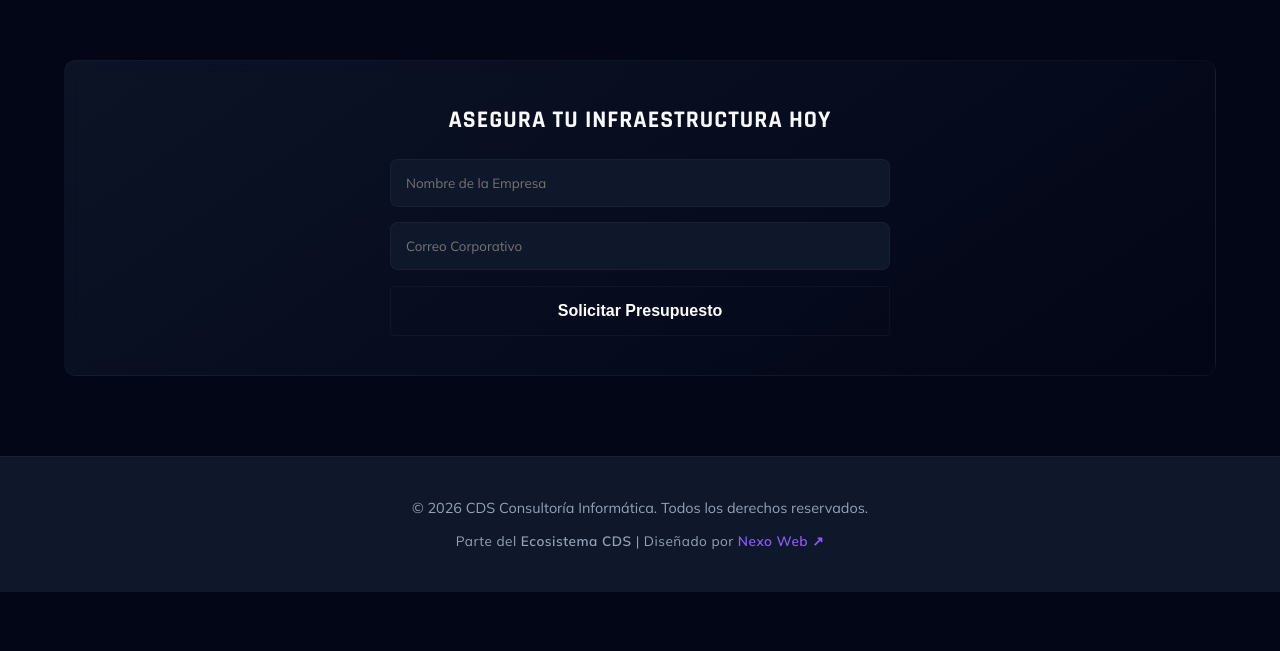
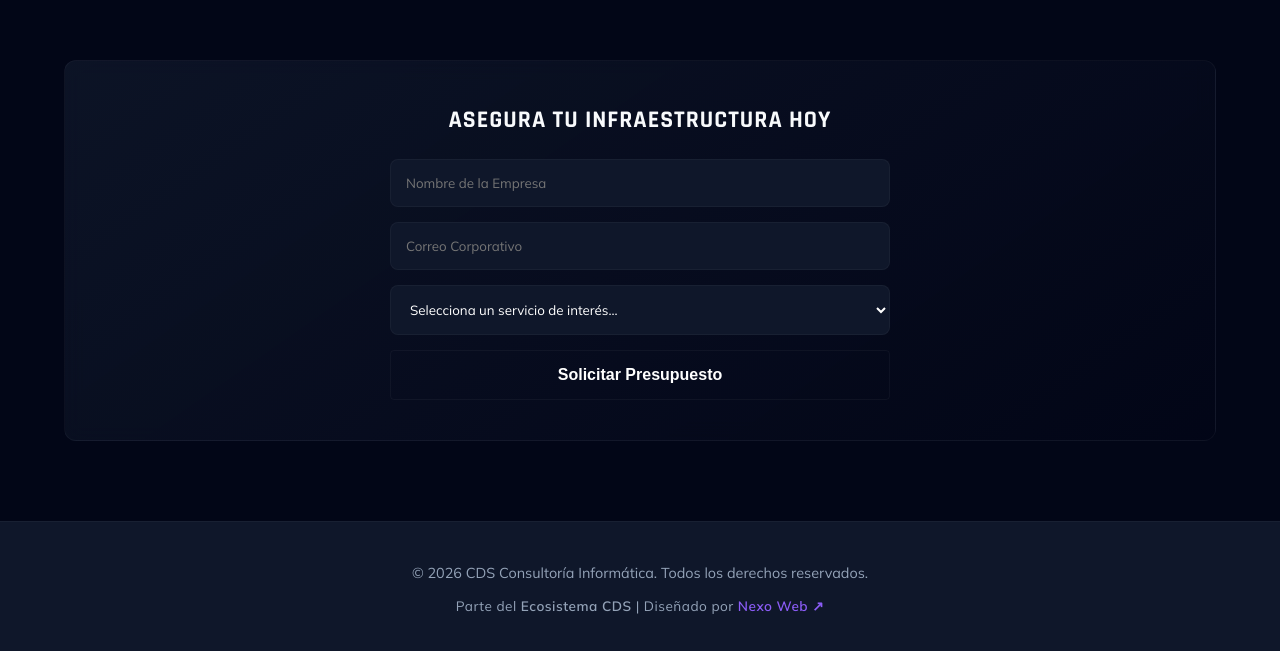
Before and after one commit to consultoriainformaticacds/CDS-CONSULTORIA, a website built with Vite: page index.html in a window 1280 px wide. Shown: the part 1967-2618 px from the top of the page. Before the commit the page ends 2559 px from the top, so only its background shows below. Built offline with nearby package versions, Linux system fonts and the light colour scheme.

Commit message:
feat: agrega selector de servicios al formulario de contacto para calificar leads

```diff
--- a/index.html
+++ b/index.html
@@ -78,6 +78,17 @@
     <form id="cdsForm" action="https://formspree.io/f/maqpkdog" method="POST" style="max-width: 500px; margin: 0 auto; display: flex; flex-direction: column; gap: 15px;">
       <input type="text" name="nombre" placeholder="Nombre de la Empresa" required style="padding: 15px; border-radius: 8px; border: 1px solid var(--card-border); background: var(--bg-secondary); color: white; outline: none; font-family: inherit;">
       <input type="email" name="email" placeholder="Correo Corporativo" required style="padding: 15px; border-radius: 8px; border: 1px solid var(--card-border); background: var(--bg-secondary); color: white; outline: none; font-family: inherit;">
+
+      <select name="servicio" required style="padding: 15px; border-radius: 8px; border: 1px solid var(--card-border); background: var(--bg-secondary); color: white; outline: none; font-family: inherit; cursor: pointer;">
+        <option value="" disabled selected>Selecciona un servicio de interés...</option>
+        <option value="Auditoria">Auditoría de Ciberseguridad</option>
+        <option value="Soporte IT">Soporte IT 24/7</option>
+        <option value="Pentesting">Pentesting y Hardening</option>
+        <option value="Vigilancia">Vigilancia y Cámaras IP</option>
+        <option value="Nexo Web">Desarrollo Web (Nexo Web)</option>
+        <option value="Otro">Otra consulta</option>
+      </select>
+
       <button type="submit" id="cds-btn" class="nav-cta" style="padding: 15px; font-size: 1rem; cursor: pointer; width: 100%;">Solicitar Presupuesto</button>
     </form>
   </section>
```
